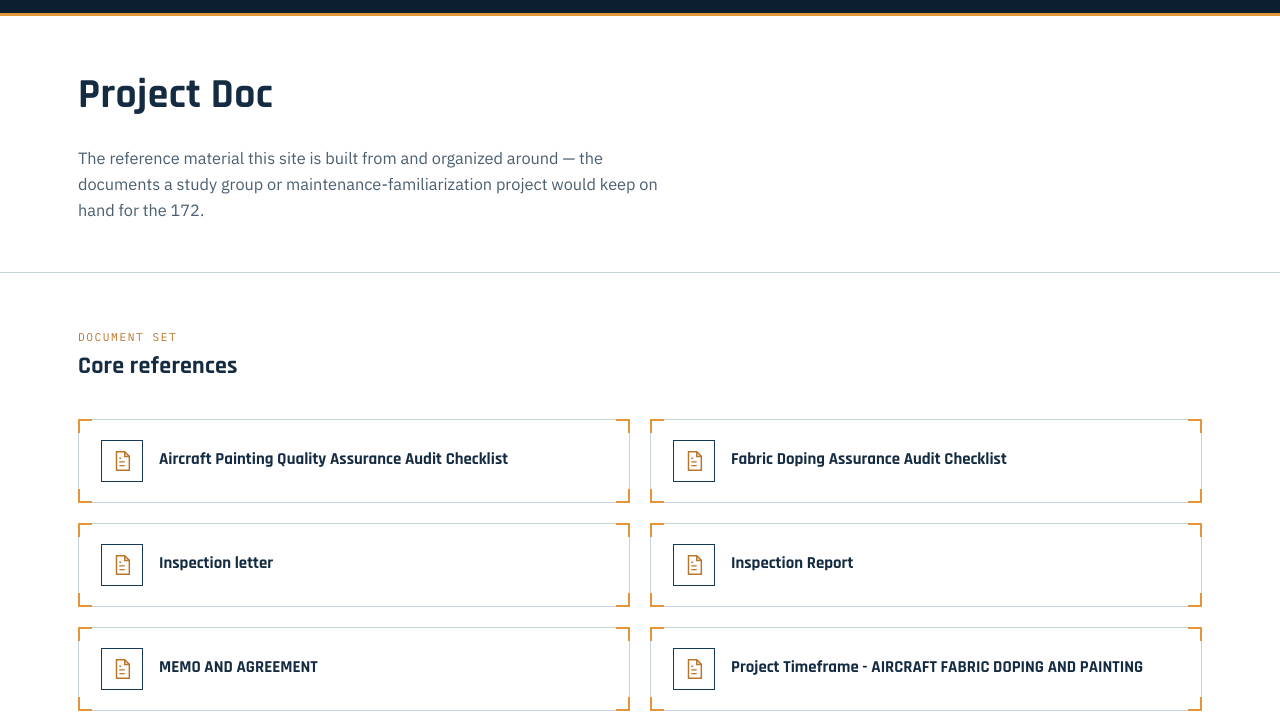
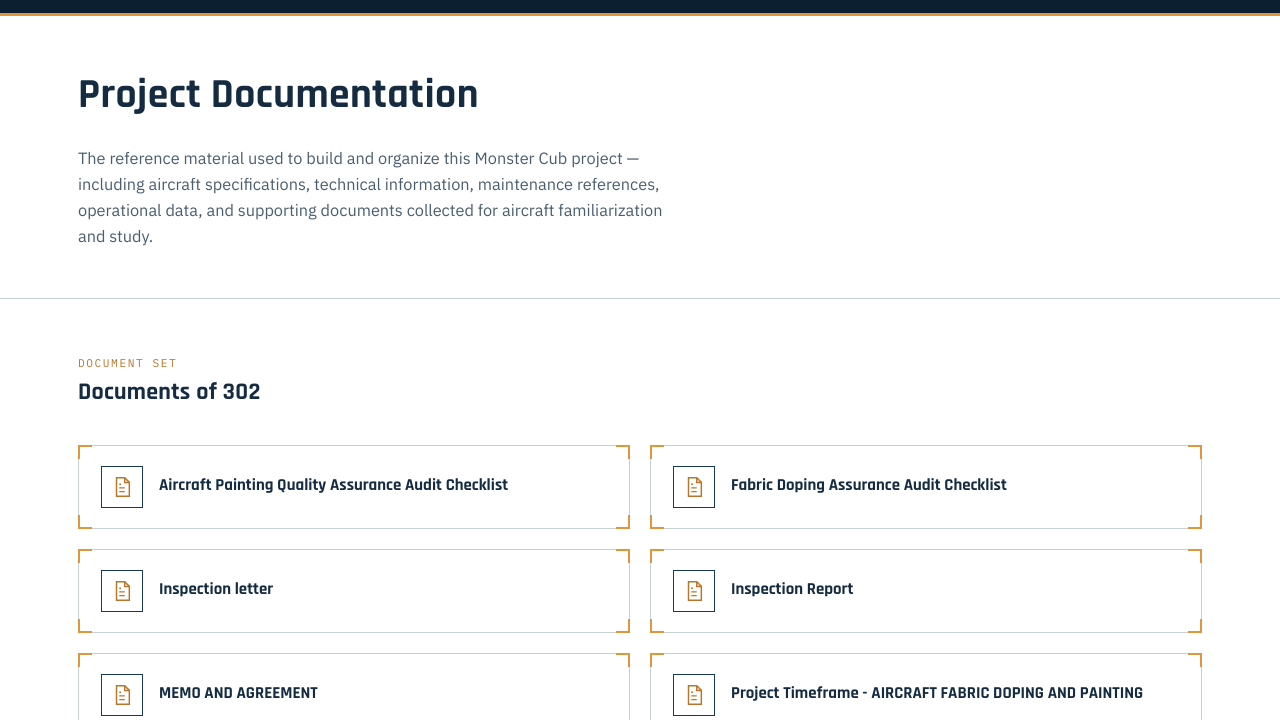
Before and after one commit to MonsterCubMajorPeta/Monstercubcutie2, a plain HTML site: page project-doc.html in a window 1280 px wide. Shown: the part 71-791 px from the top of the page. Drawn offline with Linux system fonts and the light colour scheme.

Commit message:
Update project-doc.html

```diff
--- a/project-doc.html
+++ b/project-doc.html
@@ -36,8 +36,8 @@
 
   <section class="page-head">
     <div class="wrap">
-      <h1>Project Doc</h1>
-      <p class="lede">The reference material this site is built from and organized around — the documents a study group or maintenance-familiarization project would keep on hand for the 172.</p>
+      <h1>Project Documentation</h1>
+      <p class="lede">The reference material used to build and organize this Monster Cub project — including aircraft specifications, technical information, maintenance references, operational data, and supporting documents collected for aircraft familiarization and study.</p>
     </div>
   </section>
 
@@ -46,7 +46,7 @@
 
       <div class="section-head">
         <div class="kicker">Document set</div>
-        <h2>Core references</h2>
+        <h2>Documents of 302</h2>
       </div>
 
       <div class="doc-list">
```
